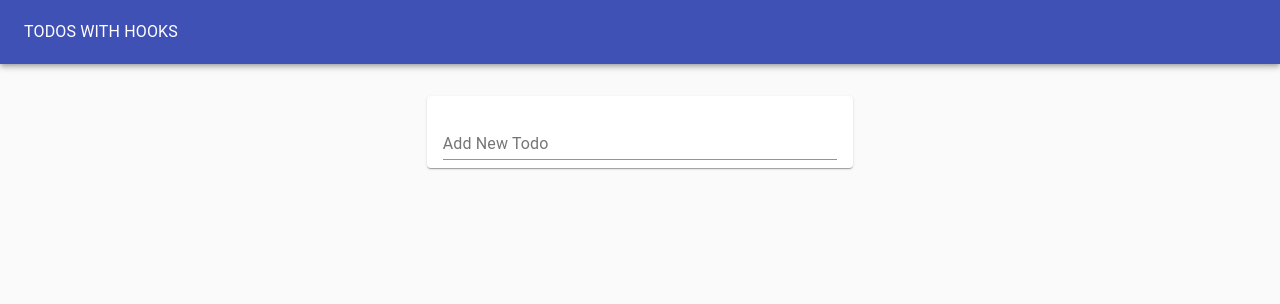
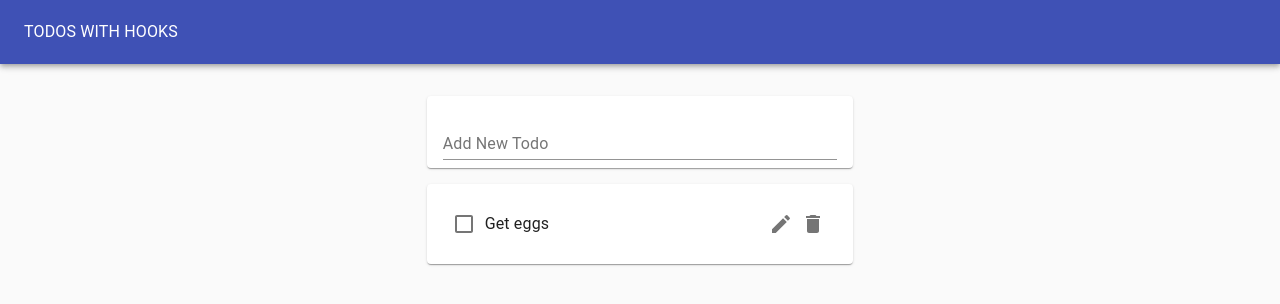
Before and after one commit to GlibKostsov/react-hooks-todo-app, a React (Create React App) app: page / in a window 1280 px wide. Shown: the top 304 px of the page. Built offline with nearby package versions, Linux system fonts and the light colour scheme.

Commit message:
add useLocalStorage helper

```diff
--- a/src/TodoApp.js
+++ b/src/TodoApp.js
@@ -1,4 +1,4 @@
-import React, { useEffect } from 'react'
+import React from 'react'
 import Typography from '@material-ui/core/Typography'
 import Paper from '@material-ui/core/Paper'
 import AppBar from '@material-ui/core/AppBar'
@@ -9,14 +9,10 @@
 import useTodoState from './hooks/useTodoState'
 
 export default function TodoApp() {
-  const initialTodos = JSON.parse(window.localStorage.getItem('todos')) || []
+  const initialTodos = [{ id: 1, task: 'Get eggs', completed: false }]
   const { todos, toggleTodo, addTodo, removeTodo, editTodo } = useTodoState(
     initialTodos
   )
-
-  useEffect(() => {
-    window.localStorage.setItem('todos', JSON.stringify(todos))
-  }, [todos])
 
   return (
     <Paper
--- /dev/null
+++ b/src/hooks/useLocalStorageState.js
@@ -0,0 +1,17 @@
+import { useState, useEffect } from 'react'
+
+export default function useLocalStorageState(key, defaultVal) {
+  const [state, setState] = useState(() => {
+    let val
+    try {
+      val = JSON.parse(window.localStorage.getItem(key) || String(defaultVal))
+    } catch (e) {
+      val = defaultVal
+    }
+    return val
+  })
+  useEffect(() => {
+    window.localStorage.setItem(key, JSON.stringify(state))
+  }, [state])
+  return [state, setState]
+}
--- a/src/hooks/useTodoState.js
+++ b/src/hooks/useTodoState.js
@@ -1,8 +1,8 @@
-import { useState } from 'react'
+import useLocalStorageState from './useLocalStorageState'
 import { v4 as uuid } from 'uuid'
 
 export default (initialTodos) => {
-  const [todos, setTodos] = useState(initialTodos)
+  const [todos, setTodos] = useLocalStorageState('todos', initialTodos)
   return {
     todos,
     addTodo: (newTodoText) => {
```
